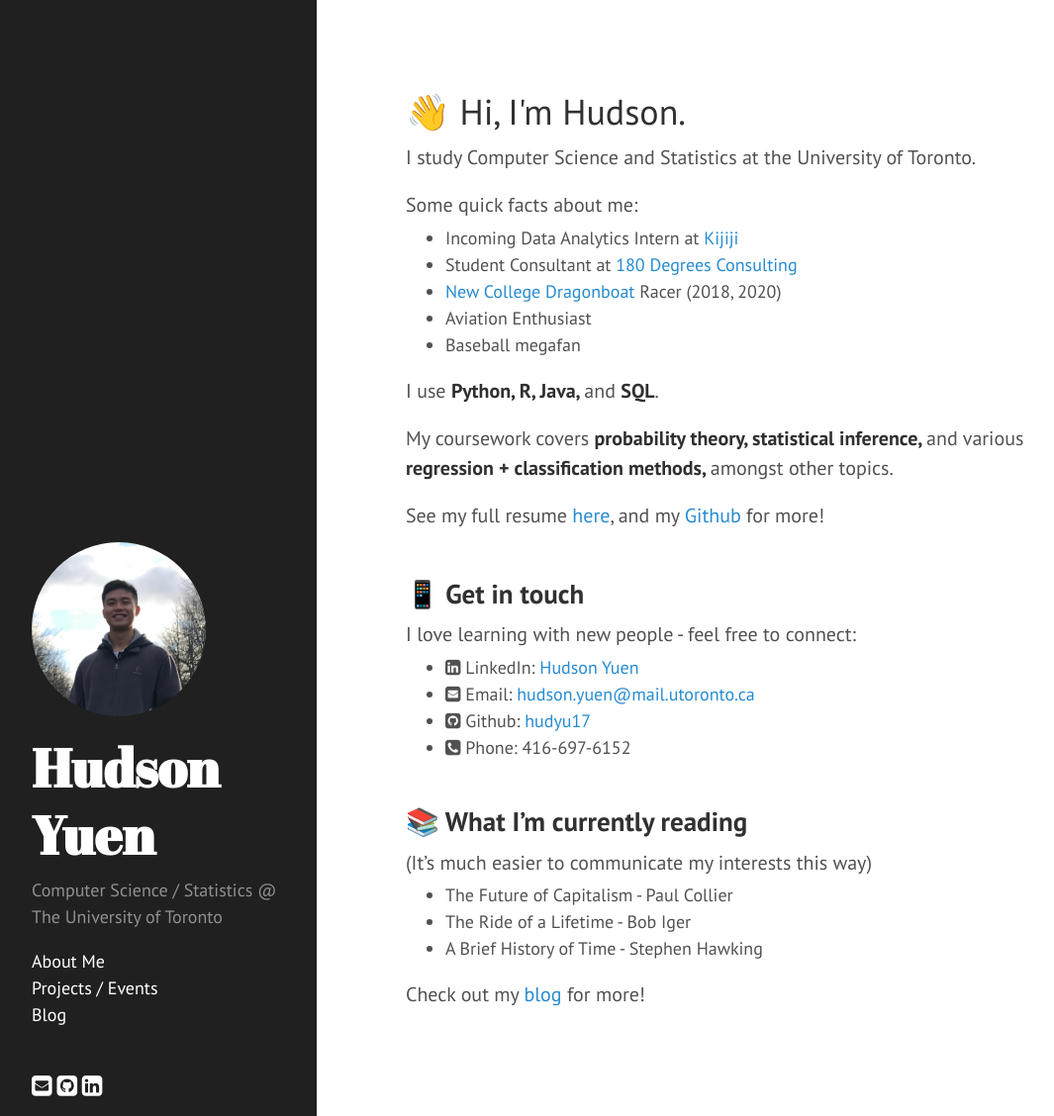
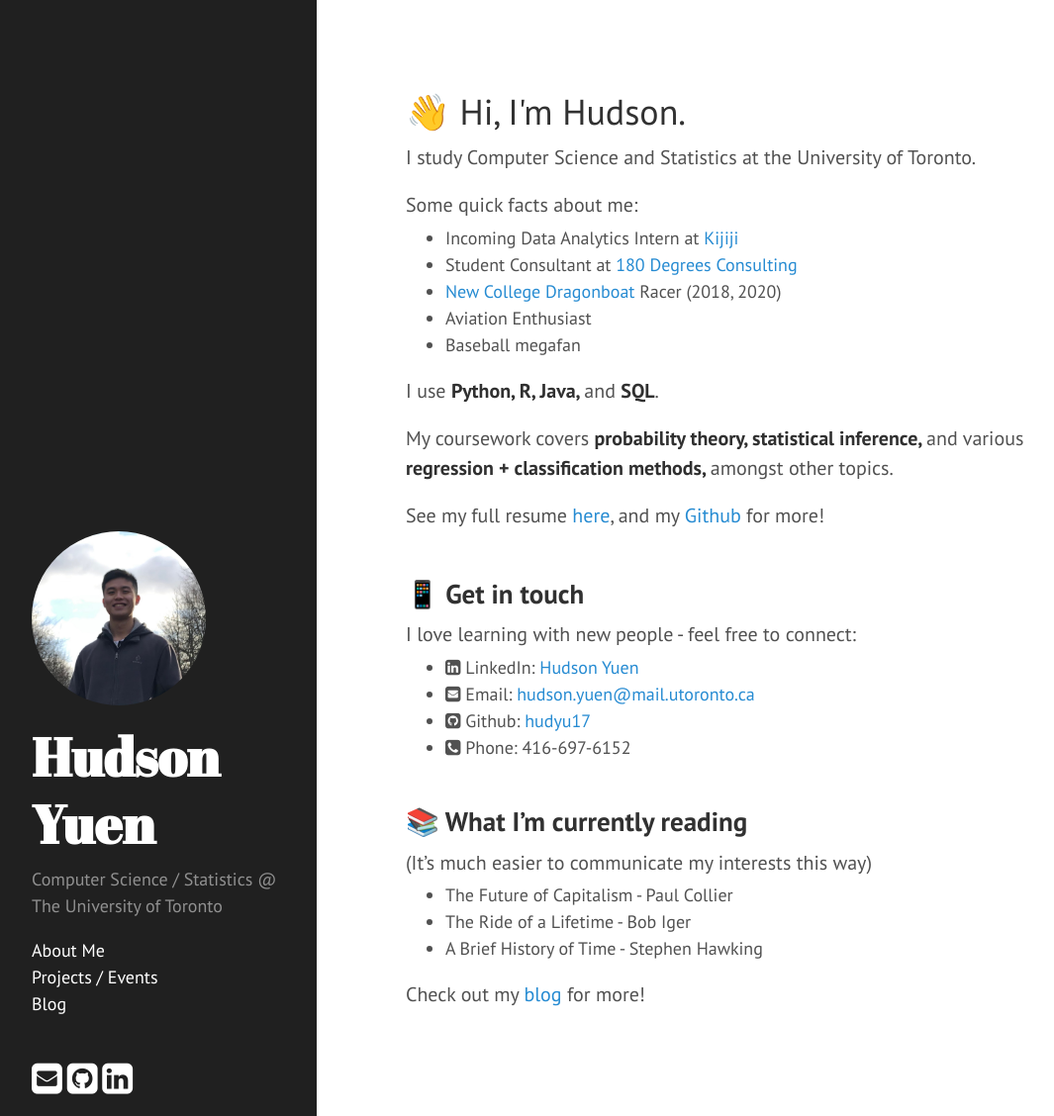
Before and after one commit to hudyu17/personal_hyde, a Jekyll site: the page built from index.md, in a window 1280 px wide and 1128 px high. Shown: the whole window at 99% size, without its empty margins (4-1069 px from the left). Built offline with Jekyll 4.4.1, drawn with Linux system fonts in a browser that asks for light colours; nearby versions of some CDN libraries.

Commit message:
icon sizes

```diff
--- a/_includes/social-media-links.html
+++ b/_includes/social-media-links.html
@@ -2,6 +2,6 @@
 {% for entry in sm %}
     {% assign key = entry | first %}
     {% if sm[key].id %}
-        <a href="{{ sm[key].href }}{{ sm[key].id }}" title="{{ sm[key].title }}"><i class="fa {{ sm[key].fa-icon }} fa-lg"></i></a>
+        <a href="{{ sm[key].href }}{{ sm[key].id }}" title="{{ sm[key].title }}"><i class="fa {{ sm[key].fa-icon }} fa-2x"></i></a>
     {% endif %}
 {% endfor %}
```
